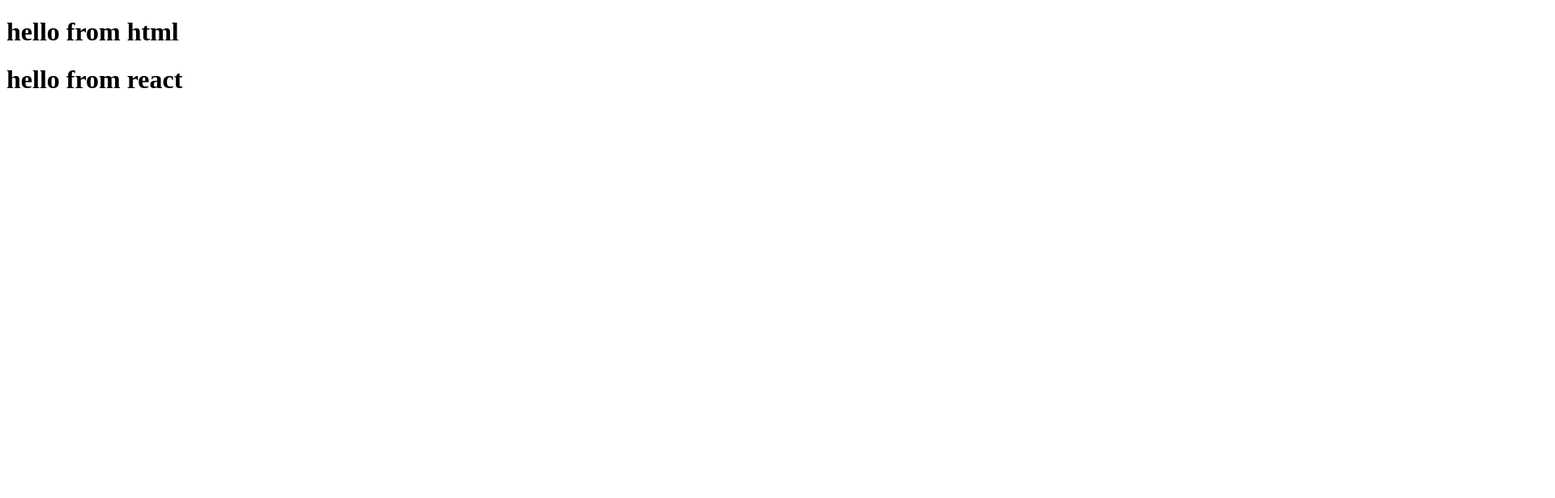
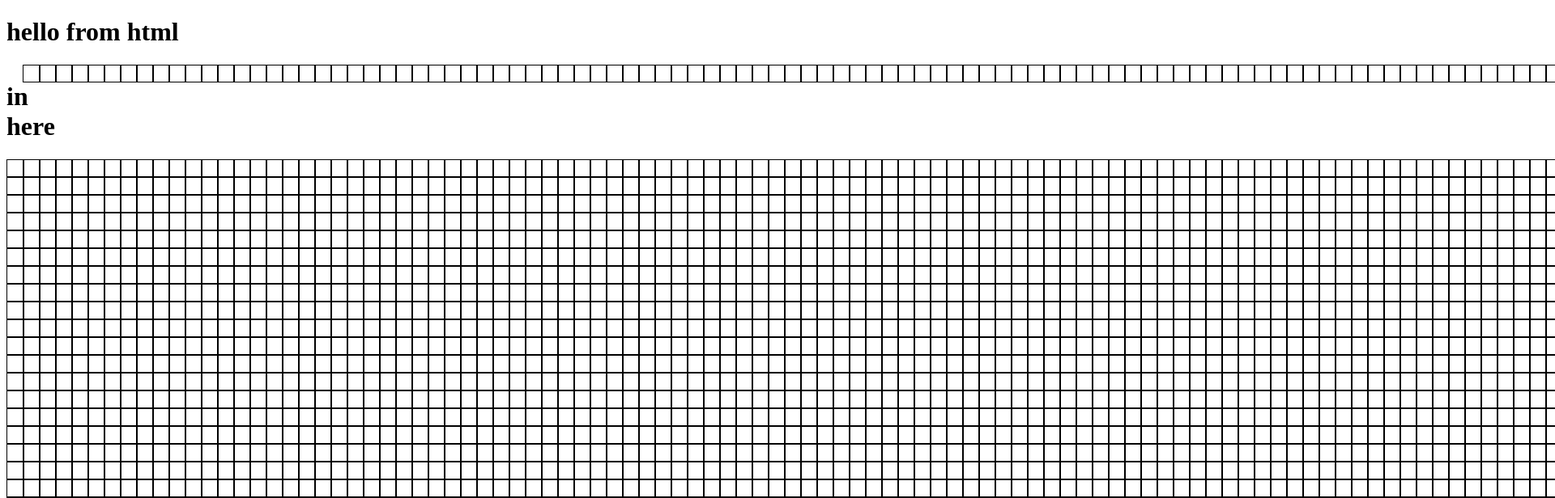
Before and after one commit to bmwoolf/RedDoor_Game_Of_Life, a React app: page / in a window 1280 px wide. Shown: the top 616 px of the page at 81% size, 1920 px wide, since content can reach past the window. Built offline with nearby package versions, Linux system fonts and the light colour scheme.

Commit message:
grid outline display

```diff
--- a/client/App.jsx
+++ b/client/App.jsx
@@ -1,13 +1,39 @@
-import React from  "react";
+import React, { useState } from  "react";
 import './assets/styles.scss';
+import {produce} from 'immer';
 
+const cellRows = 100;
+const cellColumns = 100;
 
 const App = () => {
+
+    // create the grid
+    const [grid, setGrid] = useState(() => {
+        const rows = [];
+        for (let i = 0; i < cellRows; i++) {
+            rows.push(Array.from(Array(cellColumns), () => {
+                return 0;
+            })) //figure out a different way to create the rows
+        }
+        return rows;
+    });
+    console.log('grid', grid)
+
     return (
-        <div>
-            <h1> hello from react </h1>
-        </div>
-      );
+    <div style={{display: "grid", gridTemplateColumns: `repeat(${cellColumns}, 20px)`}}>
+        <h1> in here</h1>
+        {grid.map((rows, i) =>
+            rows.map((col, j) => (<div
+            key={`${i}-${j}`}
+            style={{
+                width: 20,
+                height: 20,
+                backgroundColor: grid[i][j] ? 'blue' : undefined,
+                border: "1px solid black"
+            }}/>
+        )))}
+    </div>
+    );
 }
 
 
```
